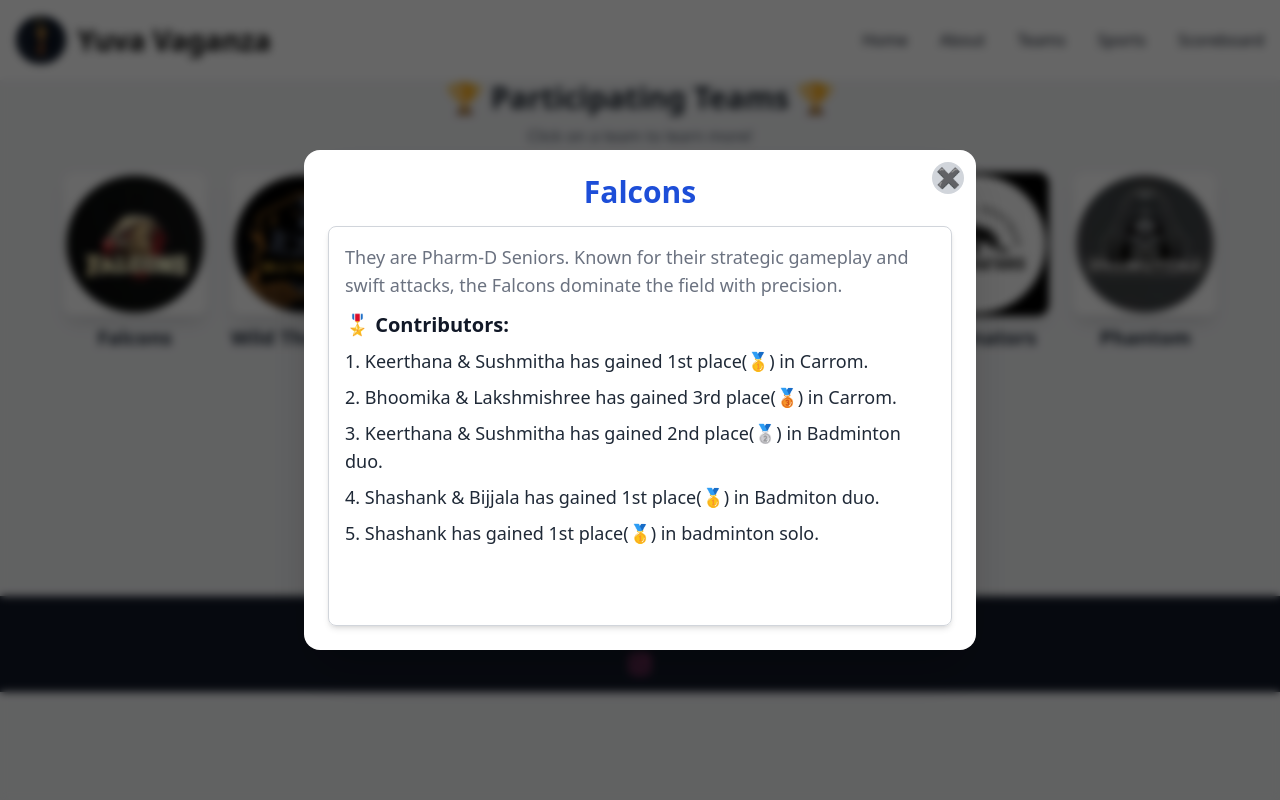
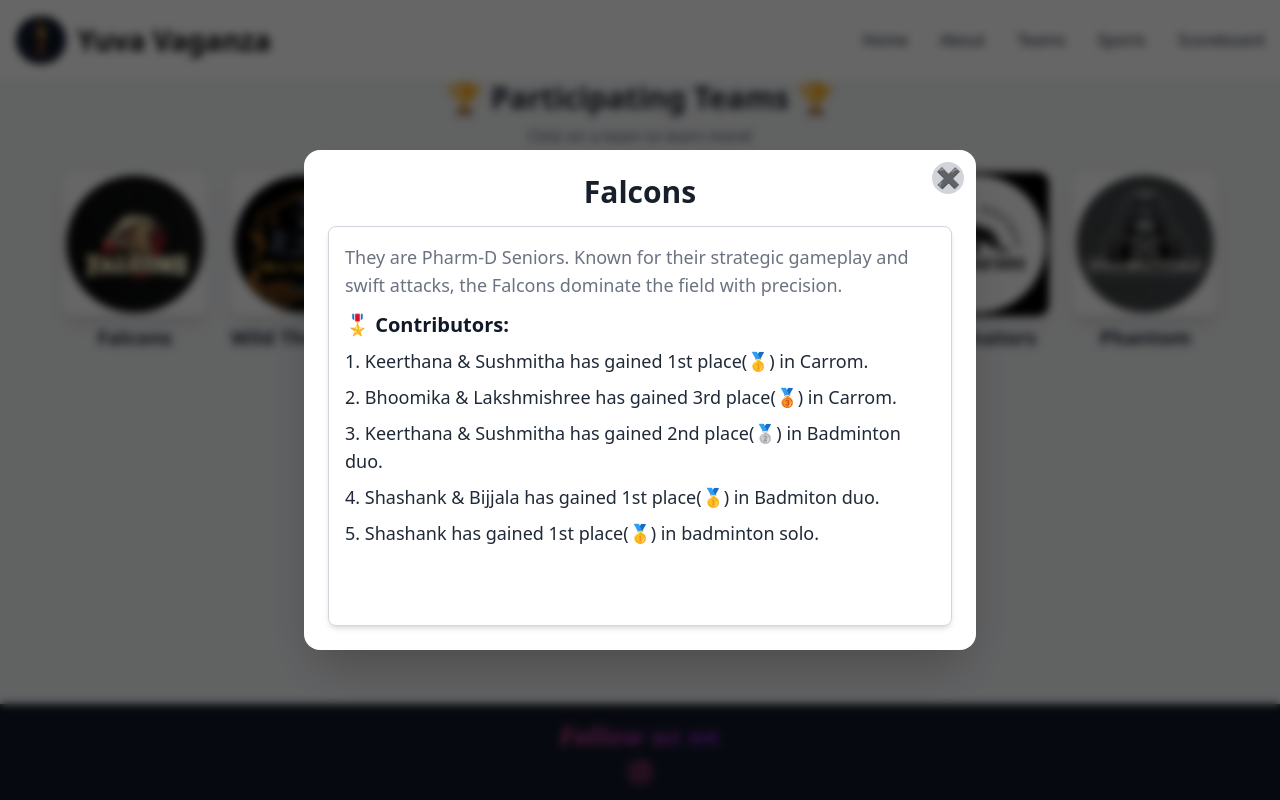
Before and after one commit to Balkundi-Vishwas/vaganza, a React (Vite) app: page /teams in a window 1280 px wide. Both pictures are taken after a click on the element "Falcons". Built offline with nearby package versions, Linux system fonts and the light colour scheme.

Commit message:
updated changes

```diff
--- a/src/App.jsx
+++ b/src/App.jsx
@@ -11,34 +11,21 @@ import Footer from "./components/footer";
 const App = () => {
   return (
     <Router>
-      <div className="min-h-screen bg-gray-100">
+      <div className="flex flex-col min-h-screen bg-gray-100">
         <Header />
-        <Routes>
-          <Route path="/about" element={<About />} />
-          {/* <Route path="/" element={
-            <>
-              <section id="teams" className="pt-20">
-              <TeamList />
-              </section>
-              <section id="sportings" className="pt-10">
-              <Sportings  />
-              </section>
-              <section id="scoreboard" className="pt-10">
-              <Scoreboard  />
-              </section>
-            </>
-          } /> */}
-          <Route path="/*" element={<Homepage />}></Route>
-          <Route path="/teams" element={<TeamList />}></Route>
-          <Route path="/sports" element={<Sportings />}></Route>
-          <Route path="/scoreboard" element={<Scoreboard />}></Route>
-        </Routes>
+        <main className="flex-1">
+          <Routes>
+            <Route path="/about" element={<About />} />
+            <Route path="/*" element={<Homepage />} />
+            <Route path="/teams" element={<TeamList />} />
+            <Route path="/sports" element={<Sportings />} />
+            <Route path="/scoreboard" element={<Scoreboard />} />
+          </Routes>
+        </main>
         <Footer />
       </div>
     </Router>
   );
 };
 
-
-
 export default App;
--- a/src/components/Teamlist.jsx
+++ b/src/components/Teamlist.jsx
@@ -70,7 +70,7 @@ const TeamList = () => {
               </button>
 
               {/* Team Details */}
-              <h1 className="text-3xl font-bold text-center text-blue-700">
+              <h1 className="text-3xl font-bold text-center text-[#17202a]">
                 {selectedTeam.name}
               </h1>
               <div className="mt-4 p-4 border border-gray-300 rounded-lg shadow-md h-[50vh] overflow-y-auto custom-scroll">
--- a/src/components/sports.jsx
+++ b/src/components/sports.jsx
@@ -61,7 +61,7 @@ const Sportings = () => {
               </button>
 
               {/* Sport Details */}
-              <h2 className="text-3xl font-bold text-center text-blue-700">{selectedSport} Details</h2>
+              <h2 className="text-3xl font-bold text-center text-[#17202a]">{selectedSport} Details</h2>
               <div className="mt-4 p-4 border border-gray-300 rounded-lg shadow-md h-[50vh] overflow-y-auto custom-scroll">
                 <SportDetails sport={selectedSport} data={teamsData.sports[selectedSport]} />
               </div>
```
